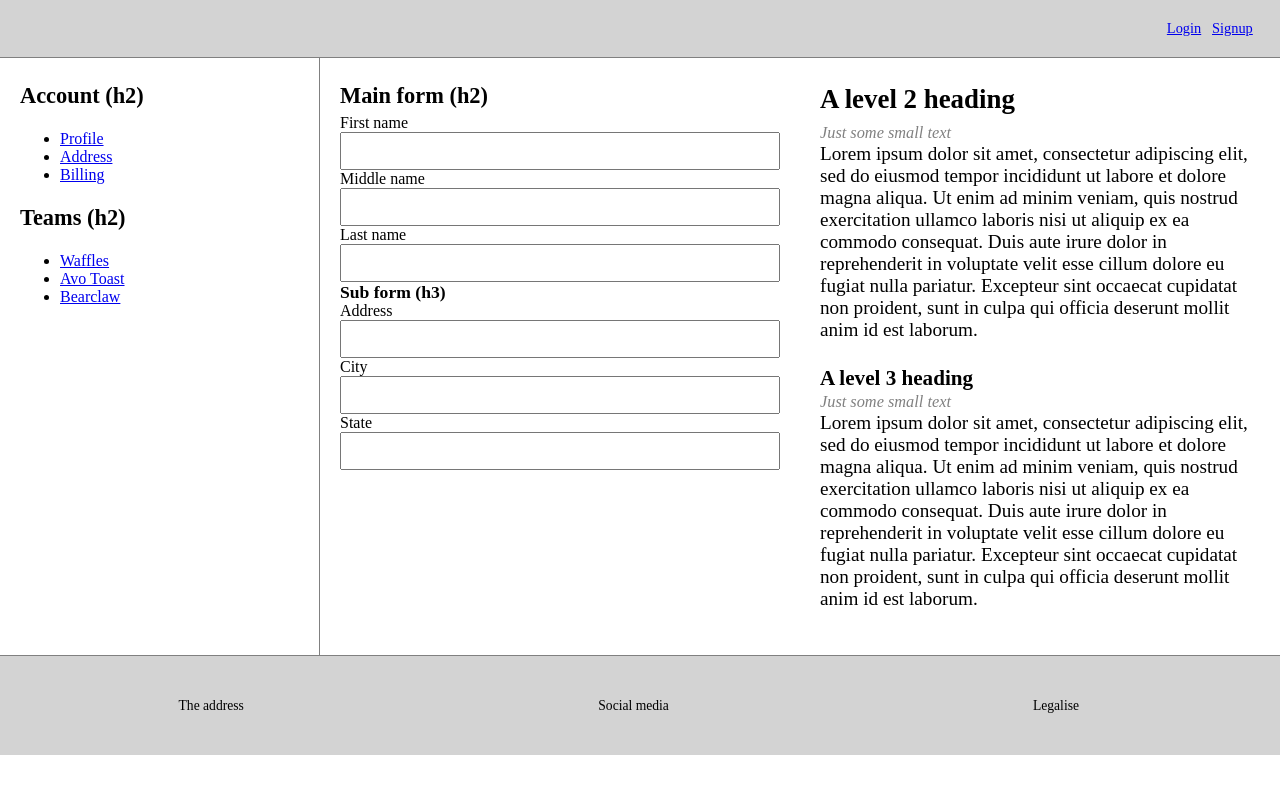
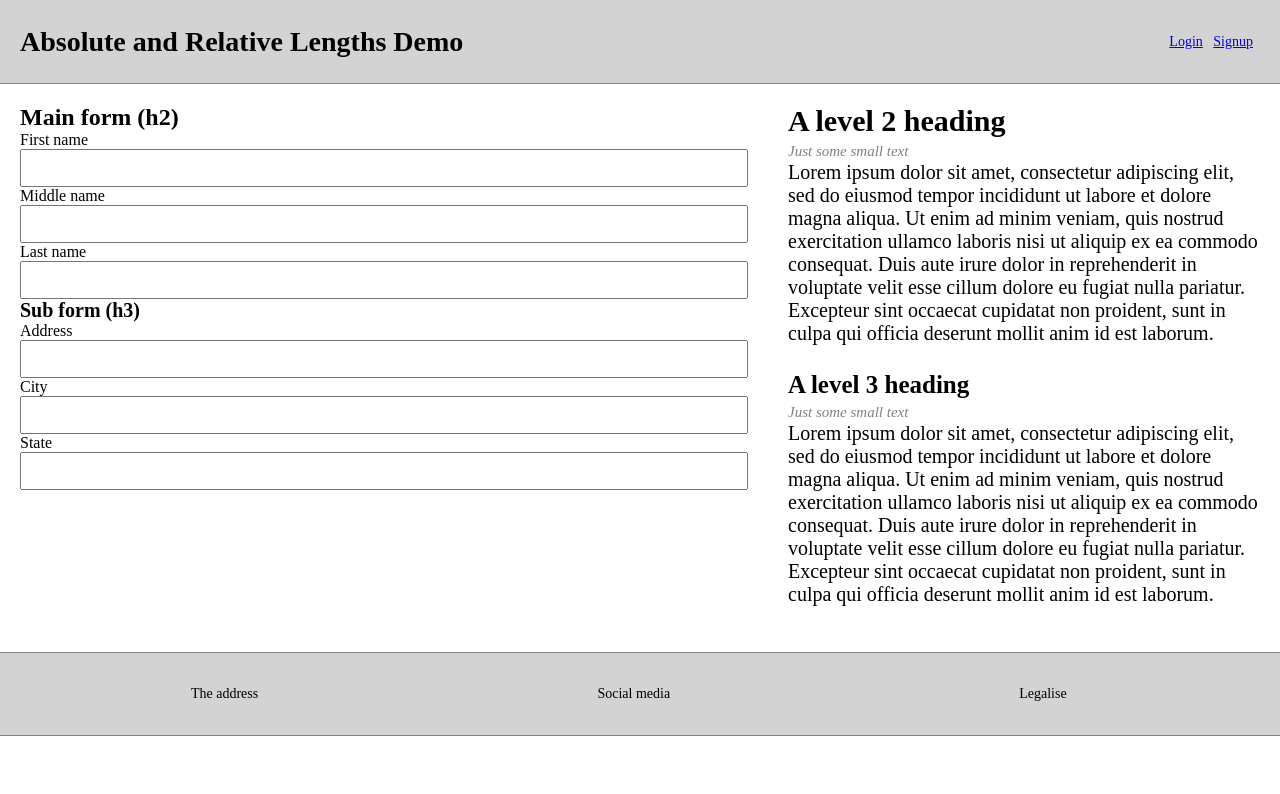
Before and after one commit to ryanoglesby08/css-playground, a plain HTML site: page absolute-and-relative-lengths/index.html in a window 1280 px wide. Drawn offline with Linux system fonts and the light colour scheme.

```diff
--- a/absolute-and-relative-lengths/index.html
+++ b/absolute-and-relative-lengths/index.html
@@ -18,12 +18,23 @@
     }
 
     /* End Reset */
-
+  </style>
+  <style>
     /* Base/Shared */
 
+    @media (min-width: 761px) {
       html {
-      font-size: 1rem;
+        font-size: 1rem; /* ~16px */
       }
+    }
+
+    @media (max-width: 760px) {
+      html {
+        font-size: .875rem; /* ~14px */
+      }
+    }
+
+    /* End Responsive font sizing */
 
     * {
       box-sizing: border-box;
@@ -39,39 +50,29 @@
       display: flex;
     }
 
+    h1 {
+      font-size: 2em; /* ~32px */
+    }
     h2 {
-      font-size: 1.4em;
-      line-height: 1.6em;
+      font-size: 1.5em; /* ~24px */
     }
-
     h3 {
-      font-size: 1.1em;
-      line-height: 1.15em;
+      font-size: 1.25em; /* ~20px */
     }
     small {
-      font-size: .85em;
-      line-height: .9em;
+      font-size: .75em; /* ~12px */
     }
 
     /* End Base/Shared */
-
+  </style>
+  <style>
     /* Layout */
 
-    .left-aside {
-      width: 25%;
+    .main-form {
+      width: 60%
     }
-
-    .main {
-      width: 75%;
-    }
-
-    .main .main-form,
-    .main .articles {
-      width: 50%;
-    }
-
-    .footer {
-      width: 100%;
+    .articles {
+      width: 40%;
     }
 
     .footer .footer-section {
@@ -80,42 +81,60 @@
 
     /* End Layout */
 
-    /* Header */
+    /* Sizings */
 
-    .header {
+    .header, .footer {
+      font-size: .875rem; /* Reset base to ~14px */
+    }
+
+    .main-form {
+      font-size: 1rem;
+    }
+
+    .articles {
+      font-size: 1.25rem; /* Reset base to ~20px */
+    }
+
+    /* End Sizings */
+
+    /* Header and footer */
+
+    .header,
+    .footer {
       display: flex;
       align-items: center;
-
-      font-size: .9rem;
 
       background-color: lightgray;
       border-bottom: 1px solid gray;
 
       padding: 20px;
+
+      min-height: 6em;
+    }
+
+    .header {
+      border-bottom: 1px solid gray;
+    }
+
+    .footer {
+      border-top: 1px solid gray;
     }
 
     .account-links .link {
       margin-right: .5em;
     }
 
+    .footer-section {
+      text-align: center;
+    }
+
     /* End Header */
 
     /* Main */
 
-    .navigation {
-      border-right: 1px solid gray;
-      height: 100%;
-
-      font-size: 1rem;
-
-      padding: 20px;
-    }
-
     .main-form {
       display: flex;
       flex-direction: column;
-
-      font-size: 1rem;
 
       padding: 20px;
     }
@@ -124,8 +143,6 @@
     }
 
     .articles {
-      font-size: 1.2rem;
-
       padding: 20px;
     }
 
@@ -142,31 +159,11 @@
 
     /* End Main */
 
-    /* Footer */
-
-    .footer {
-      display: flex;
-      align-items: center;
-
-      font-size: .85rem;
-
-      background-color: lightgray;
-      border-top: 1px solid gray;
-
-      min-height: 100px;
-    }
-
-    .footer-section {
-      text-align: center;
-    }
-
-    /* End Footer */
-
   </style>
 </head>
 <body>
   <header class="header">
-    <img src="" />
+    <h1>Absolute and Relative Lengths Demo</h1>
 
     <div class="right-align">
       <div class="account-links">
@@ -176,24 +173,6 @@
     </div>
   </header>
   <main class="flex-row">
-    <div class="left-aside">
-      <nav class="navigation">
-        <h2>Account (h2)</h2>
-        <ul>
-          <li class="nav-link"><a href="#">Profile</a></li>
-          <li class="nav-link"><a href="#">Address</a></li>
-          <li class="nav-link"><a href="#">Billing</a></li>
-        </ul>
-        <h2>Teams (h2)</h2>
-        <ul>
-          <li class="nav-link"><a href="#">Waffles</a></li>
-          <li class="nav-link"><a href="#">Avo Toast</a></li>
-          <li class="nav-link"><a href="#">Bearclaw</a></li>
-        </ul>
-      </nav>
-    </div>
-    <div class="main flex-row">
-
     <form class="main-form">
       <h2>Main form (h2)</h2>
 
@@ -217,7 +196,6 @@
       <label>State</label>
       <input type="text" />
     </form>
-
     <div class="articles">
       <h2>A level 2 heading</h2>
       <small class="subtext">Just some small text</small>
@@ -226,7 +204,6 @@
       <h3>A level 3 heading</h3>
       <small class="subtext">Just some small text</small>
       <p class="text">Lorem ipsum dolor sit amet, consectetur adipiscing elit, sed do eiusmod tempor incididunt ut labore et dolore magna aliqua. Ut enim ad minim veniam, quis nostrud exercitation ullamco laboris nisi ut aliquip ex ea commodo consequat. Duis aute irure dolor in reprehenderit in voluptate velit esse cillum dolore eu fugiat nulla pariatur. Excepteur sint occaecat cupidatat non proident, sunt in culpa qui officia deserunt mollit anim id est laborum.</p>
-      </div>
     </div>
   </main>
   <footer class="footer">
```
Also changed, not shown: absolute-and-relative-lengths/README.md (added). Lines whose indentation alone changed are shown as unchanged.
